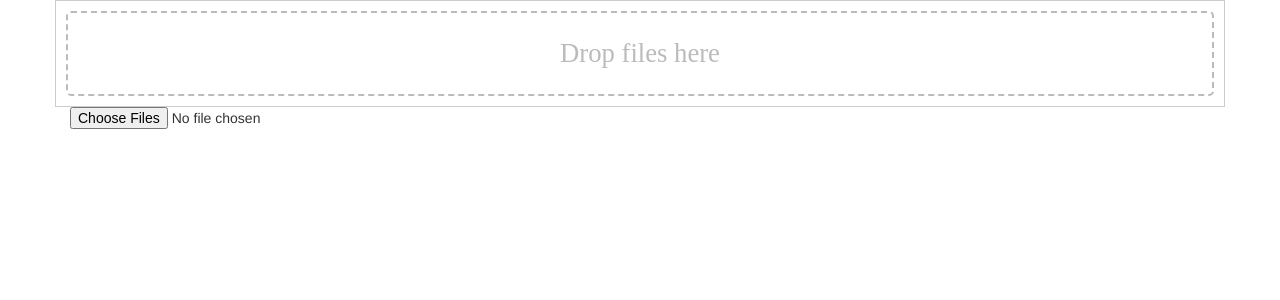
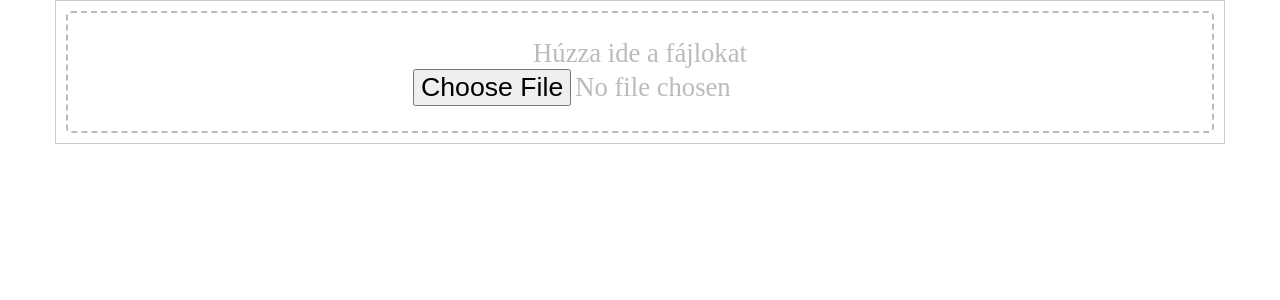
Before and after one commit to ifjuszalaimihaly/images, a CodeIgniter app: page /images/index.php/upload/index in a window 1280 px wide. Shown: the top 300 px of the page. Run offline with CodeIgniter, Linux system fonts and the light colour scheme; some libraries are stand-ins or nearby versions.

Commit message:
replaced file input

```diff
--- a/application/views/upload_form.php
+++ b/application/views/upload_form.php
@@ -18,14 +18,18 @@
             font: 20pt bold;
             color: #bbb;
         }
+        #file-input{
+            margin: auto;
+        }
     </style>
 </head>
 <body>
 <div class="container">
     <div class="example row">
-        <div id="dropzone">Drop files here</div>
+        <div id="dropzone">Húzza ide a fájlokat
+            <input class="" type="file" id="file-input" text="Select files" name="files[]">
+        </div>
     </div>
-    <input class="" type="file" id="file-input" name="files[]" multiple="">
     <div style="display: none" class="progress row">
         <div class="progress-bar progress-bar-striped active" role="progressbar"
              aria-valuenow="0" aria-valuemin="0" aria-valuemax="100" style="width:0%; display: none">
```
